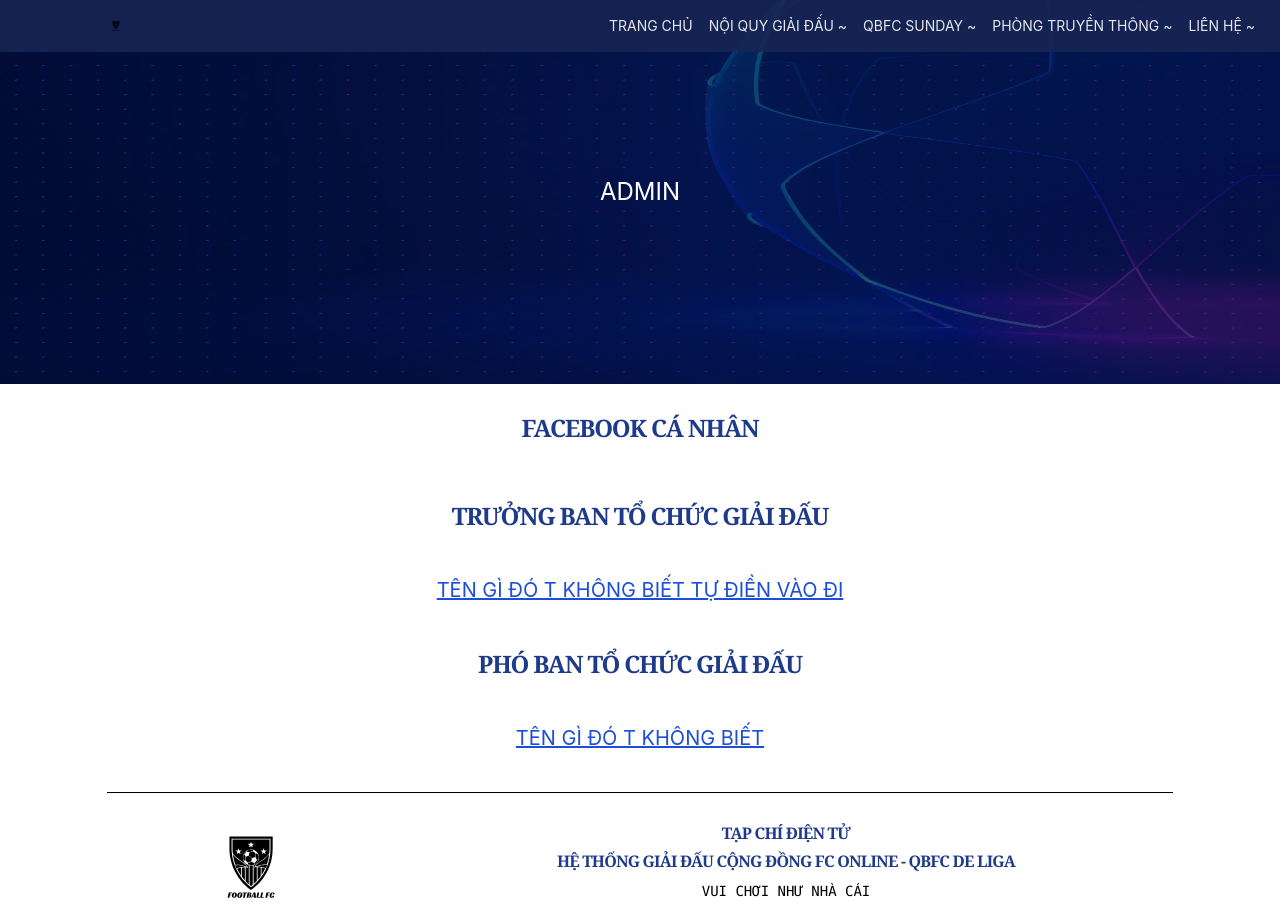
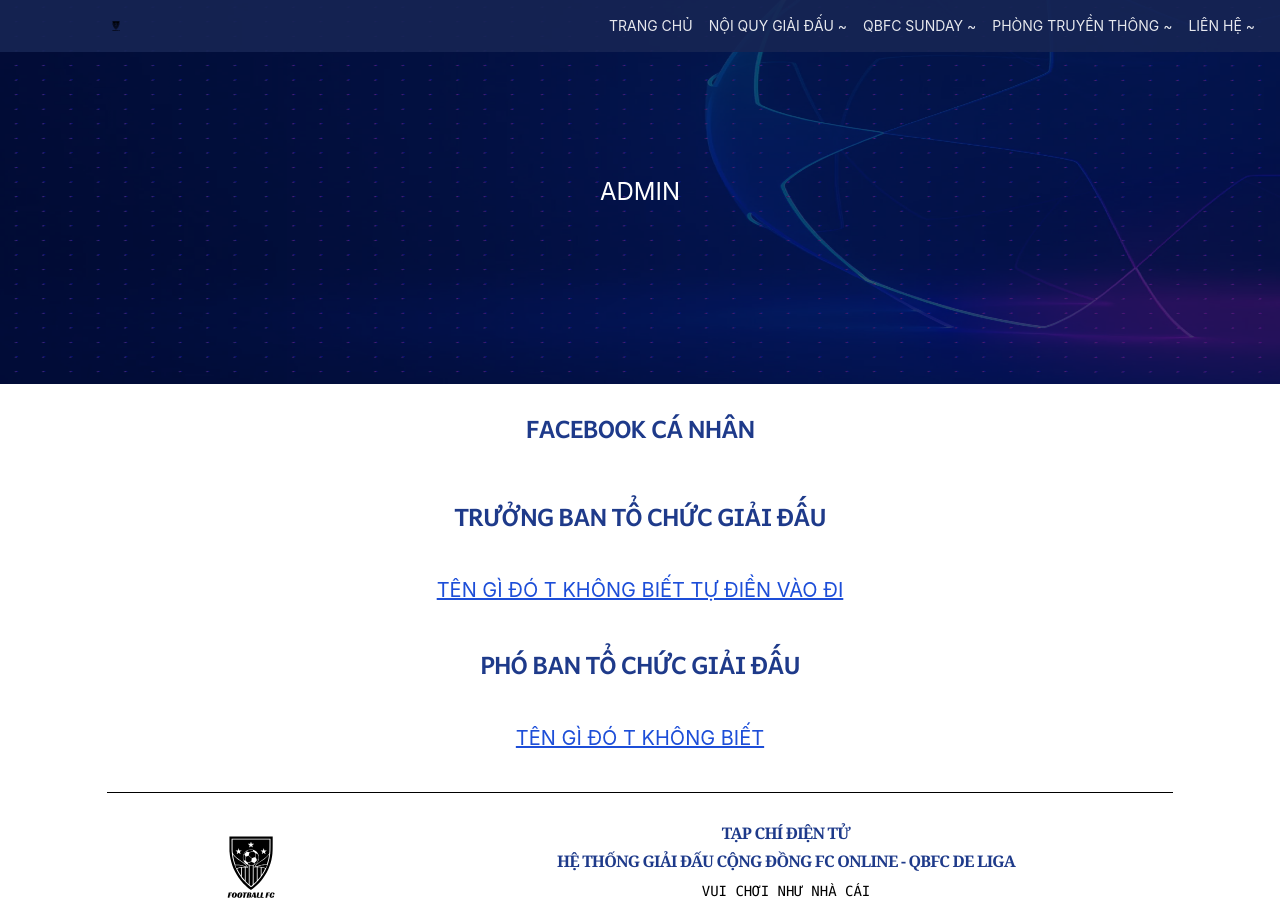
Before and after one commit to dinhnguyen888/FootballBall, a React (Create React App) app: page /admin in a window 1280 px wide. Shown: the top 921 px of the page. Built offline with nearby package versions, Linux system fonts and the light colour scheme.

Commit message:
modified:   src/pages/admin.tsx

```diff
--- a/src/pages/admin.tsx
+++ b/src/pages/admin.tsx
@@ -11,12 +11,12 @@ const Admin = () => {
 			<Banner text="ADMIN"/>
 			<Body>
 				<div className="flex flex-col justify-center h-full">
-				<BigText customClass="text-center text-2xl my-7 text-blue-900    " string="FACEBOOK CÁ NHÂN"/>
+				<BigText customClass="text-center text-2xl my-7 text-blue-900  font-vietnam   " string="FACEBOOK CÁ NHÂN"/>
 
-			 <BigText customClass="text-center text-2xl my-7 text-blue-900    " string="TRƯỞNG BAN TỔ CHỨC GIẢI ĐẤU "/>
+			 <BigText customClass="text-center text-2xl my-7 text-blue-900  font-vietnam   " string="TRƯỞNG BAN TỔ CHỨC GIẢI ĐẤU "/>
 			 <a href="" className="text-center my-4 text-xl text-blue-700 uppercase text-wrap underline">tên gì đó t không biết tự điền vào đi </a>
 
-			 <BigText customClass="text-center text-2xl my-7 text-blue-900    " string="PHÓ BAN TỔ CHỨC GIẢI ĐẤU "/>
+			 <BigText customClass="text-center text-2xl my-7 text-blue-900  font-vietnam   " string="PHÓ BAN TỔ CHỨC GIẢI ĐẤU "/>
 			<a href="" className="text-center my-4 text-xl text-blue-700 uppercase text-wrap underline">tên gì đó t không biết</a>
 					</div>
 					</Body>
```
